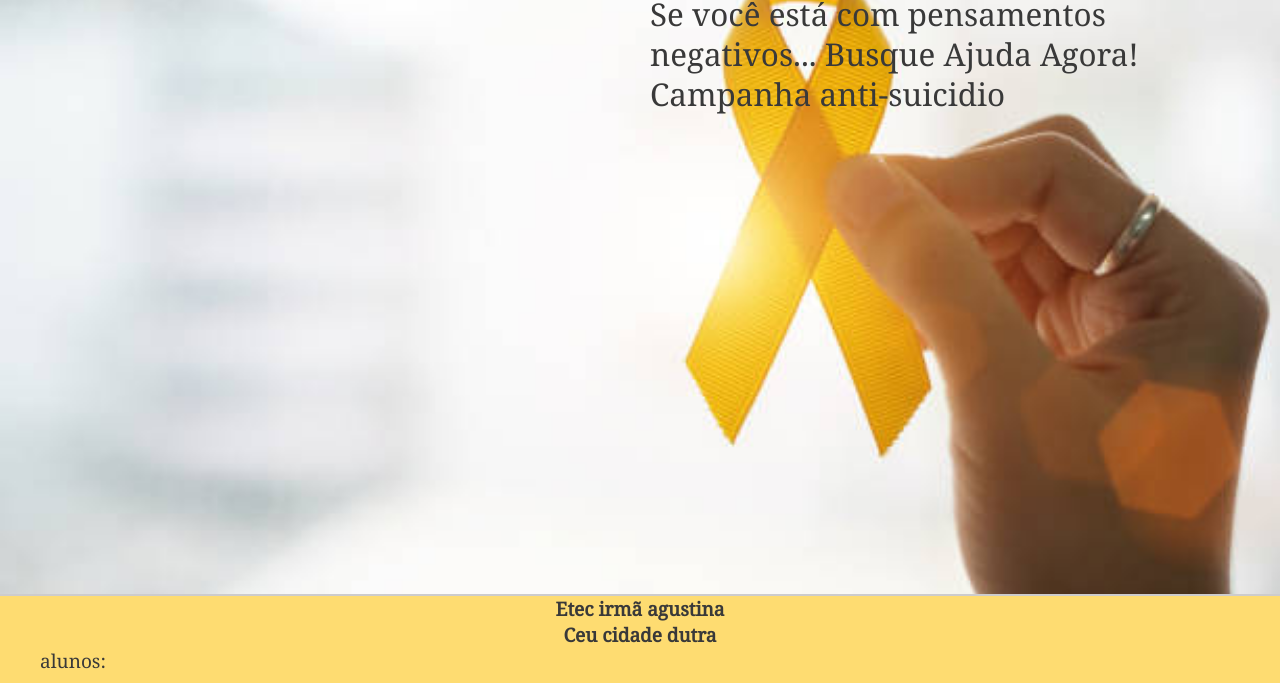
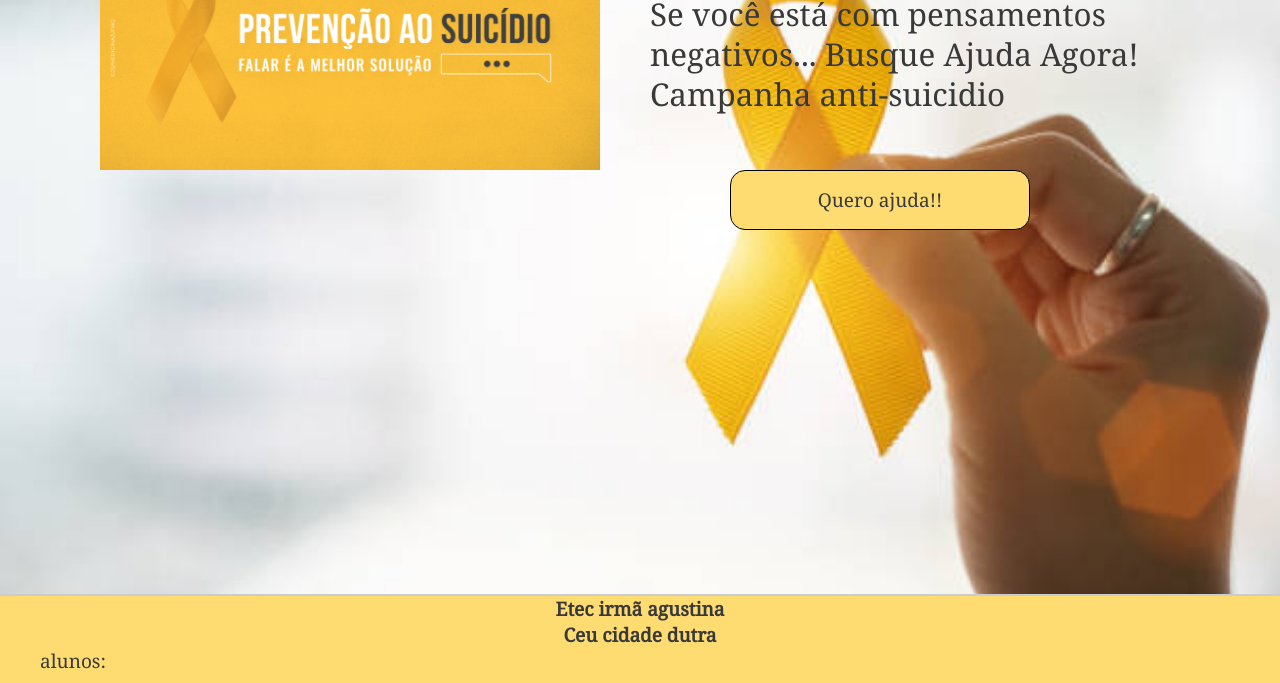
Before and after one commit to TheLastdev7/Projeto-SetembroAmarelo, a plain HTML site: page index.html in a window 1280 px wide. Shown: the part 288-971 px from the top of the page. Drawn offline with Linux system fonts and the light colour scheme; files whose address does not match are found by name; a web font is replaced by a local one.

Commit message:
Update index.html
não está achando o caminho da imagem

```diff
--- a/index.html
+++ b/index.html
@@ -27,7 +27,7 @@
         <h1 class="tittle-box">Valorize sua vida!</h1>
         <p class="subtittle-box">Se você está com pensamentos negativos... Busque Ajuda Agora!</br>Campanha anti-suicidio</p>
 
-        <img class='img-body'src="./imgs/banner_body.png">
+        <img class='img-body'src="./banner_body.png">
 
         <button class="btn-help">
           <a class="a-help" href="https://www.cvv.org.br/chat/" target="_blank">Quero
```
